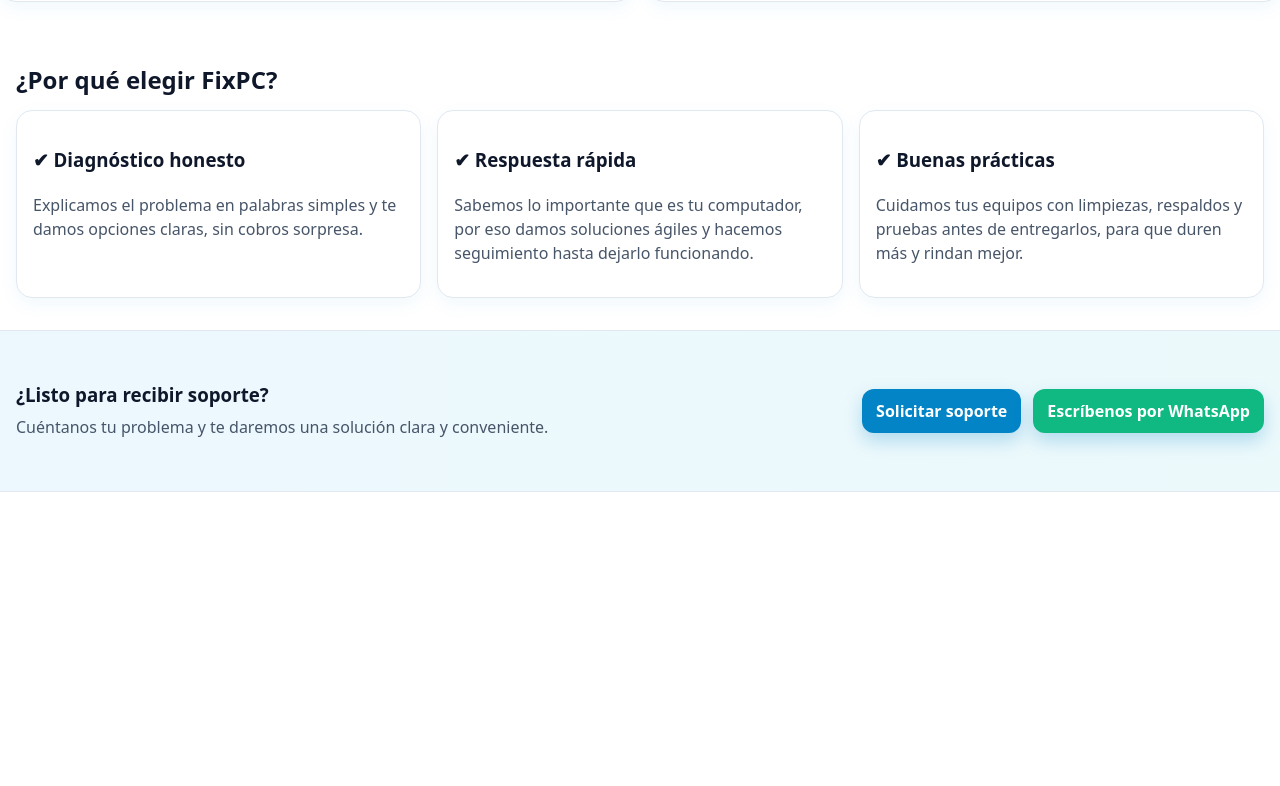
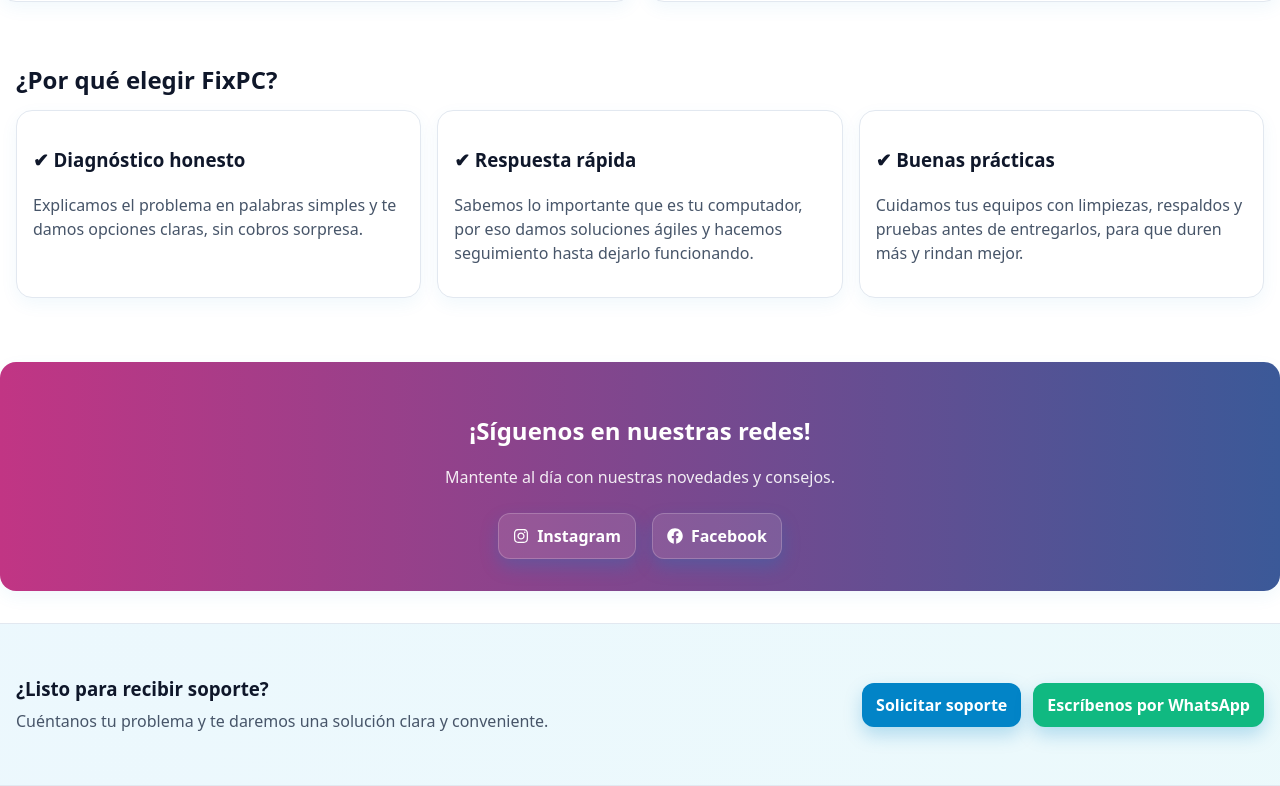
Before and after one commit to Darckbroos/soporte-tecnico-web, a React (Vite) app in the folder frontend/: page /nosotros in a window 1280 px wide. Shown: the part 814-1600 px from the top of the page. Before the commit the page ends 1306 px from the top, so only its background shows below. Built offline with nearby package versions, Linux system fonts and the light colour scheme; no server answers.

Commit message:
feat: add social media buttons and hover effects

```diff
--- a/frontend/package.json
+++ b/frontend/package.json
@@ -13,6 +13,7 @@
     "react": "^18.3.1",
     "react-dom": "^18.3.1",
     "react-helmet-async": "^2.0.5",
+    "react-icons": "^5.5.0",
     "react-router-dom": "^7.9.1"
   },
   "devDependencies": {
--- a/frontend/src/pages/About.tsx
+++ b/frontend/src/pages/About.tsx
@@ -1,10 +1,33 @@
 import { Link } from "react-router-dom";
 import { SEO } from "../components/SEO";
+import { FaInstagram, FaFacebook } from "react-icons/fa";
+import { useState } from 'react';
 
 const BRAND_NAME = import.meta.env.VITE_BRAND_NAME || "FixPC — Soporte Técnico";
 const CONTACT_PHONE_WA = import.meta.env.VITE_CONTACT_PHONE_WA || "56939291484";
 
 export default function About() {
+  const [isInstagramHovered, setInstagramHovered] = useState(false);
+  const [isFacebookHovered, setFacebookHovered] = useState(false);
+
+  const instagramButtonStyle = {
+    background: isInstagramHovered ? '#E4405F' : 'rgba(255,255,255,0.1)',
+    border: '1px solid rgba(255,255,255,0.2)',
+    display: 'flex',
+    alignItems: 'center',
+    gap: 8,
+    transition: 'background 0.3s ease',
+  };
+
+  const facebookButtonStyle = {
+    background: isFacebookHovered ? '#1877F2' : 'rgba(255,255,255,0.1)',
+    border: '1px solid rgba(255,255,255,0.2)',
+    display: 'flex',
+    alignItems: 'center',
+    gap: 8,
+    transition: 'background 0.3s ease',
+  };
+
   return (
     <main>
       <SEO
@@ -108,6 +131,44 @@
         </div>
       </section>
 
+      {/* Redes Sociales */}
+      <section className="container" style={{ padding: "32px 0" }}>
+        <div className="card" style={{
+          background: "linear-gradient(to right, #c13584, #3b5998)",
+          border: "none",
+          padding: "32px 24px"
+        }}>
+            <h2 style={{ marginBottom: 12, textAlign: 'center', color: '#fff' }}>¡Síguenos en nuestras redes!</h2>
+            <p style={{color: '#fff', opacity: 0.9, textAlign: 'center', marginBottom: 24}}>Mantente al día con nuestras novedades y consejos.</p>
+            <div style={{ display: 'flex', justifyContent: 'center', gap: 16, flexWrap: 'wrap' }}>
+              <a
+                href="https://www.instagram.com/fixpc.support.chile/"
+                target="_blank"
+                rel="noopener noreferrer"
+                className="btn"
+                style={instagramButtonStyle}
+                onMouseEnter={() => setInstagramHovered(true)}
+                onMouseLeave={() => setInstagramHovered(false)}
+              >
+                <FaInstagram />
+                <span>Instagram</span>
+              </a>
+              <a
+                href="https://www.facebook.com/profile.php?id=61581639582521"
+                target="_blank"
+                rel="noopener noreferrer"
+                className="btn"
+                style={facebookButtonStyle}
+                onMouseEnter={() => setFacebookHovered(true)}
+                onMouseLeave={() => setFacebookHovered(false)}
+              >
+                <FaFacebook />
+                <span>Facebook</span>
+              </a>
+            </div>
+        </div>
+      </section>
+
       {/* CTA Final */}
       <section
         className="hero"
--- a/frontend/src/pages/Contact.tsx
+++ b/frontend/src/pages/Contact.tsx
@@ -1,6 +1,8 @@
 import { useLocation } from "react-router-dom";
 import { CONTACT } from "../utils/contact";
 import ContactForm from "../components/ContactForm";
+import { FaInstagram, FaFacebook } from "react-icons/fa";
+import { useState } from 'react';
 
 const contactPhotos = ["/img/servicios/Contactanos.png"];
 
@@ -56,6 +58,29 @@
   const location = useLocation();
   const planSlug = location.state?.plan;
   const plan = planSlug ? PLANES[planSlug] : null;
+
+  const [isInstagramHovered, setInstagramHovered] = useState(false);
+  const [isFacebookHovered, setFacebookHovered] = useState(false);
+
+  const instagramButtonStyle = {
+    background: isInstagramHovered ? '#E4405F' : 'transparent',
+    color: isInstagramHovered ? '#fff' : '#475569',
+    border: `1px solid ${isInstagramHovered ? '#E4405F' : '#e2e8f0'}`,
+    display: 'flex',
+    alignItems: 'center',
+    gap: 8,
+    transition: 'all 0.3s ease',
+  };
+
+  const facebookButtonStyle = {
+    background: isFacebookHovered ? '#1877F2' : 'transparent',
+    color: isFacebookHovered ? '#fff' : '#475569',
+    border: `1px solid ${isFacebookHovered ? '#1877F2' : '#e2e8f0'}`,
+    display: 'flex',
+    alignItems: 'center',
+    gap: 8,
+    transition: 'all 0.3s ease',
+  };
 
   return (
     <main>
@@ -177,6 +202,30 @@
               >
                 Ver en Maps
               </a>
+              <a
+                href="https://www.instagram.com/fixpc.support.chile/"
+                target="_blank"
+                rel="noopener noreferrer"
+                className="btn"
+                style={instagramButtonStyle}
+                onMouseEnter={() => setInstagramHovered(true)}
+                onMouseLeave={() => setInstagramHovered(false)}
+              >
+                <FaInstagram />
+                <span>Instagram</span>
+              </a>
+              <a
+                href="https://www.facebook.com/profile.php?id=61581639582521"
+                target="_blank"
+                rel="noopener noreferrer"
+                className="btn"
+                style={facebookButtonStyle}
+                onMouseEnter={() => setFacebookHovered(true)}
+                onMouseLeave={() => setFacebookHovered(false)}
+              >
+                <FaFacebook />
+                <span>Facebook</span>
+              </a>
             </div>
           </aside>
         </div>
```
Also changed, not shown: 1 other file (tests, documents, lock files or other folders).
